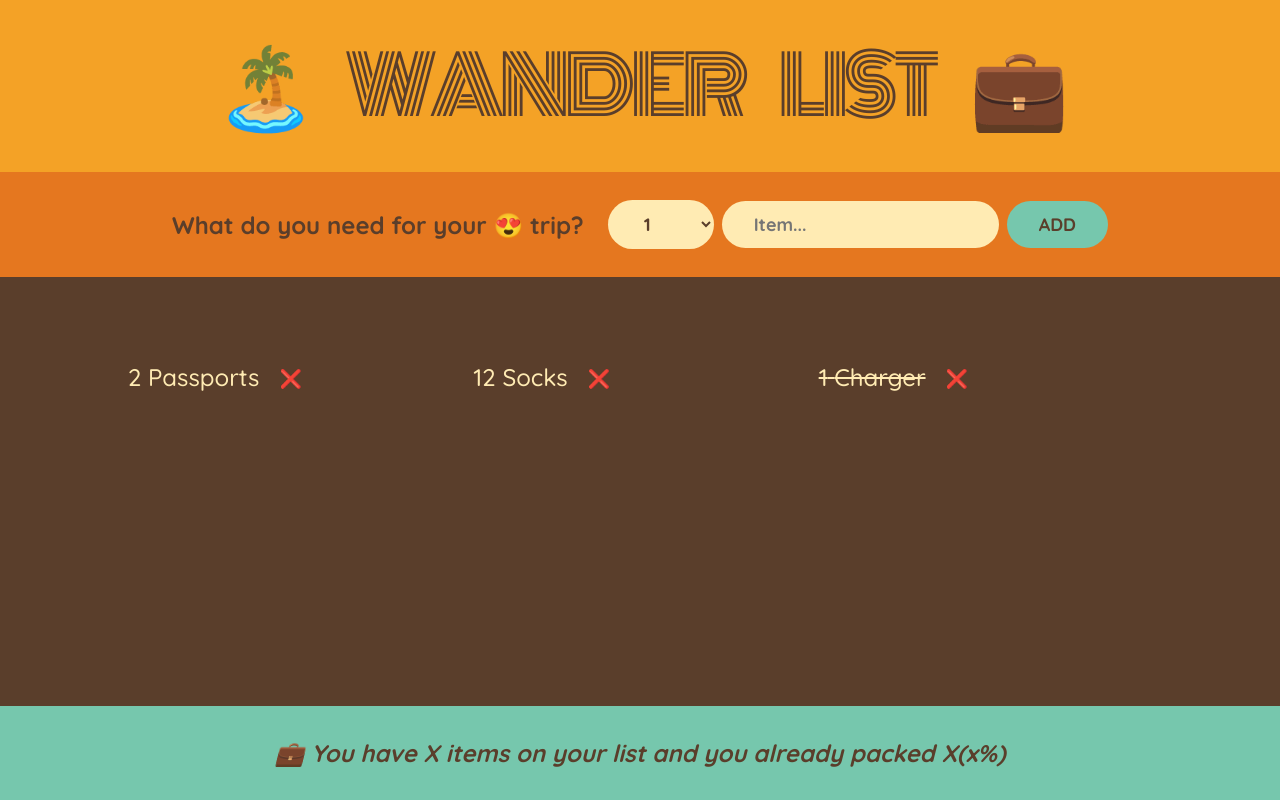
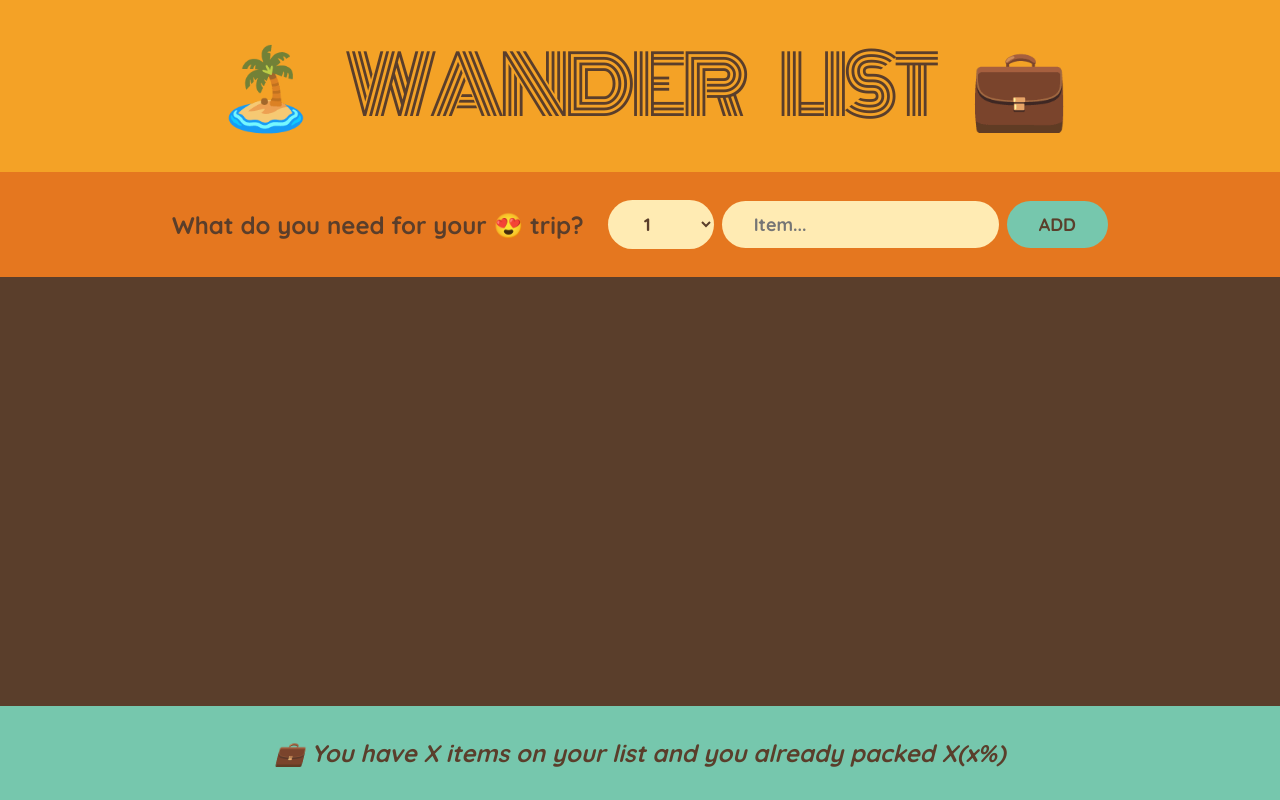
Before and after one commit to ShujaShah/wanderList, a React (Vite) app: page / in a window 1280 px wide. Built offline with nearby package versions, Linux system fonts and the light colour scheme.

Commit message:
lifted the state up

```diff
--- a/src/App.jsx
+++ b/src/App.jsx
@@ -1,6 +1,4 @@
 import { useState } from 'react';
-import reactLogo from './assets/react.svg';
-import viteLogo from '/vite.svg';
 import './index.css';
 import Form from './components/Form';
 import Logo from './components/Logo';
@@ -8,11 +6,16 @@ import PackingList from './components/PackingList';
 import Stats from './components/Stats';
 
 function App() {
+  const [items, setItems] = useState([]);
+  function handleAddItems(item) {
+    setItems((items) => [...items, item]);
+  }
+
   return (
     <div className="app">
       <Logo />
-      <Form />
-      <PackingList />
+      <Form onAddItems={handleAddItems} />
+      <PackingList items={items} />
       <Stats />
     </div>
   );
--- a/src/components/Form.jsx
+++ b/src/components/Form.jsx
@@ -1,13 +1,8 @@
 import React, { useState } from 'react';
 
-const Form = () => {
+const Form = ({ onAddItems }) => {
   const [description, setDescription] = useState('');
   const [quantity, setQuantity] = useState(1);
-  const [items, setItems] = useState([]);
-
-  function handleAddItems(item) {
-    setItems((items) => [...items, item]);
-  }
 
   function handleSubmit(e) {
     e.preventDefault();
@@ -18,7 +13,7 @@ const Form = () => {
       packed: false,
       id: Date.now(),
     };
-    handleAddItems(newItem);
+    onAddItems(newItem);
 
     console.log(newItem);
     setDescription('');
--- a/src/components/PackingList.jsx
+++ b/src/components/PackingList.jsx
@@ -7,11 +7,11 @@ const initialItems = [
 import React from 'react';
 import Item from './Item';
 
-const PackingList = () => {
+const PackingList = ({ items }) => {
   return (
     <div className="list">
       <ul className="list">
-        {initialItems.map((item) => (
+        {items.map((item) => (
           <Item item={item} key={item.id} />
         ))}
       </ul>
```
